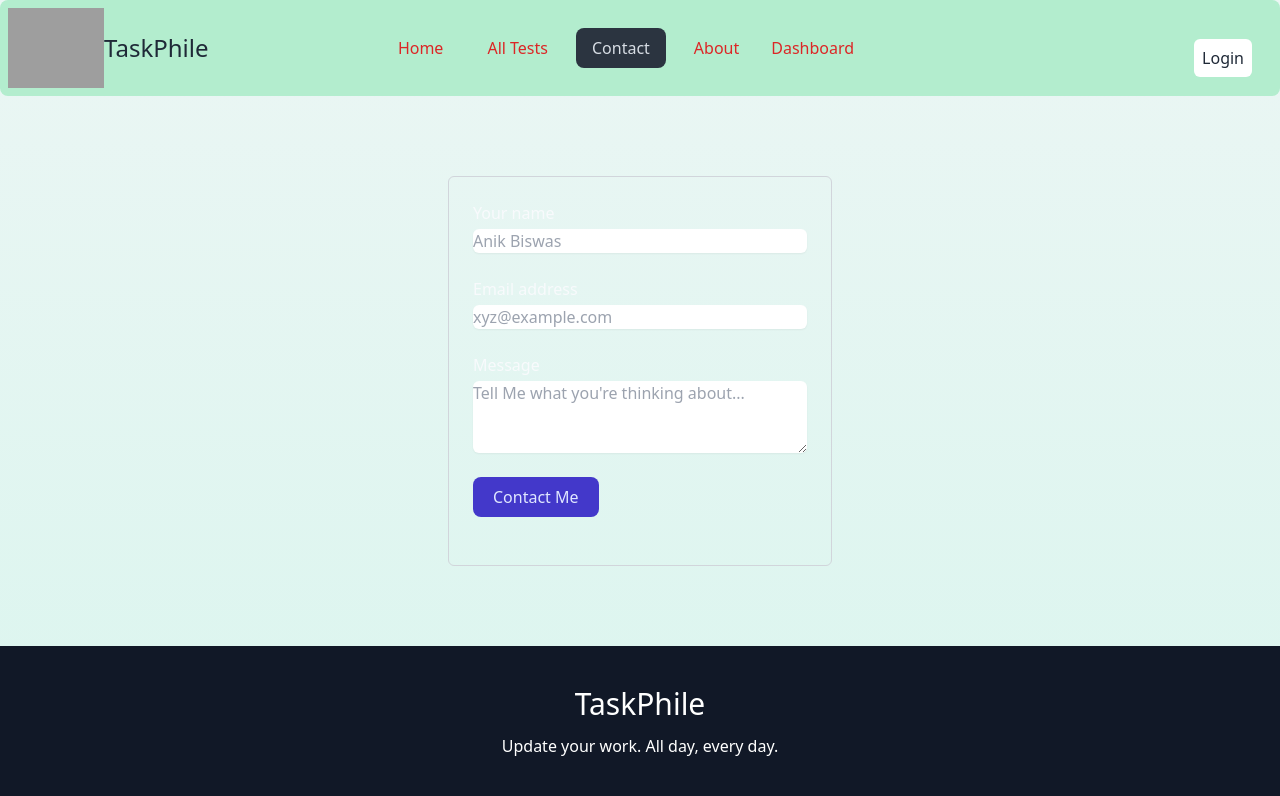
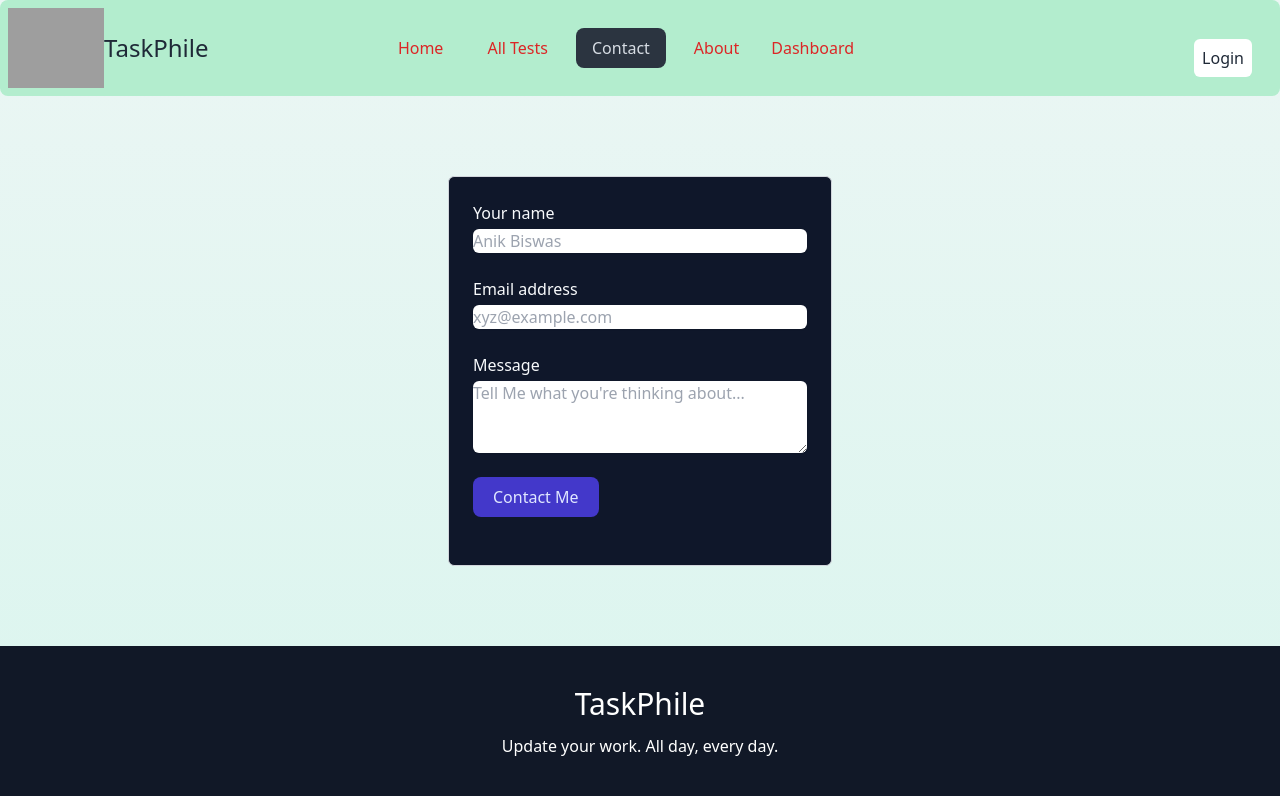
Before and after one commit to anik-biswas/taskManagementClient, a React (Vite) app: page /contact in a window 1280 px wide. Shown: the top 796 px of the page. Built offline with nearby package versions, Linux system fonts and the light colour scheme; no server answers; sample sign-in values are in the browser's storage; grey boxes are pictures that could not be loaded.

Commit message:
firebase deploy

```diff
--- a/src/component/contact/Contact.jsx
+++ b/src/component/contact/Contact.jsx
@@ -4,7 +4,7 @@ const Contact = () => {
     return (
         <div  className='w-full  py-10'>
 
-        <div className="w-full md:w-96 md:max-w-full mx-auto bg-slate-950  bg-transparent rounded-lg">
+        <div className="w-full md:w-96 md:max-w-full mx-auto bg-slate-900  rounded-lg">
           <div className="p-6 my-10 border border-gray-300 sm:rounded-md">
             <form action="https://formspree.io/f/mrgwnjqe" method="POST"  >
               <label className="block mb-6">
--- a/src/component/dashboard/DashBoard.jsx
+++ b/src/component/dashboard/DashBoard.jsx
@@ -151,6 +151,7 @@ const ResponsiveTabs = ({ children }) => {
         </ul>
       </div>
       <div className="flex-1 p-8">
+
         <Outlet></Outlet>
       </div>
     </div>
```
